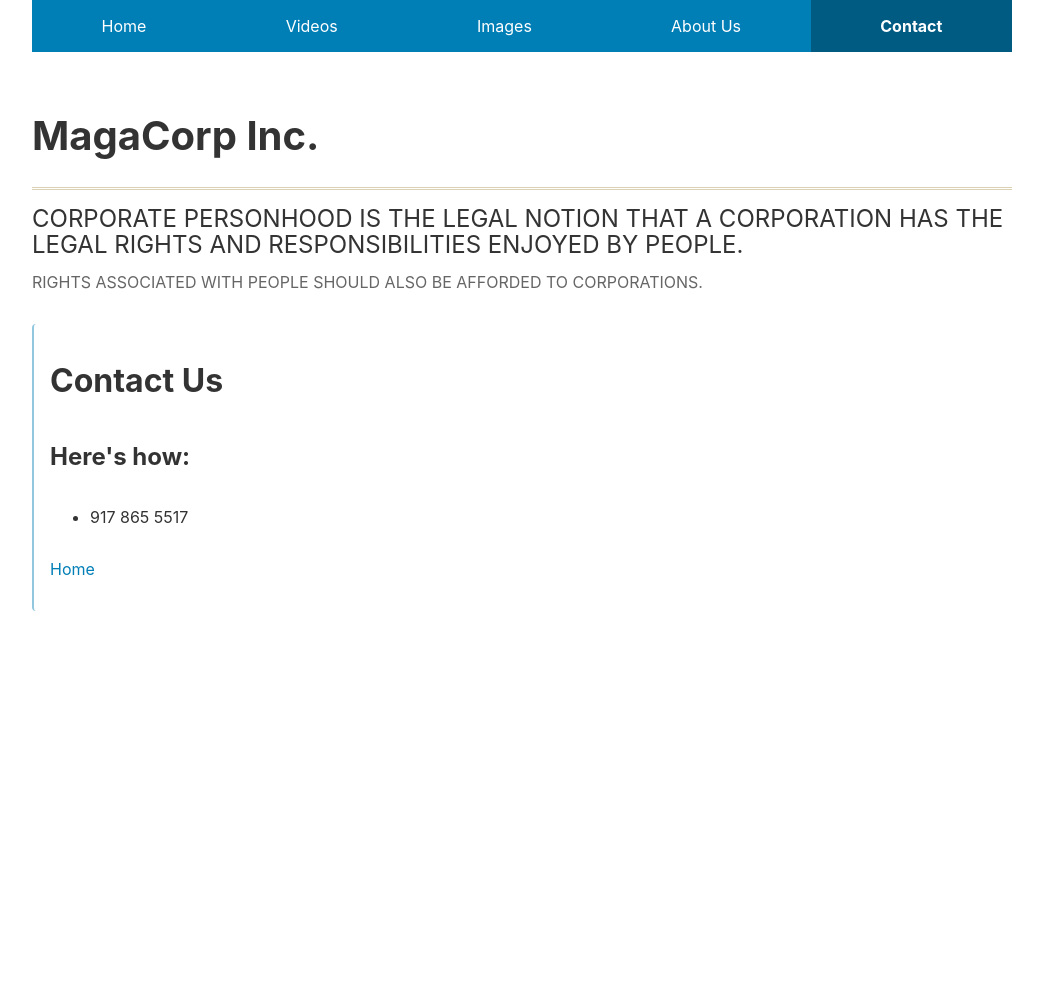
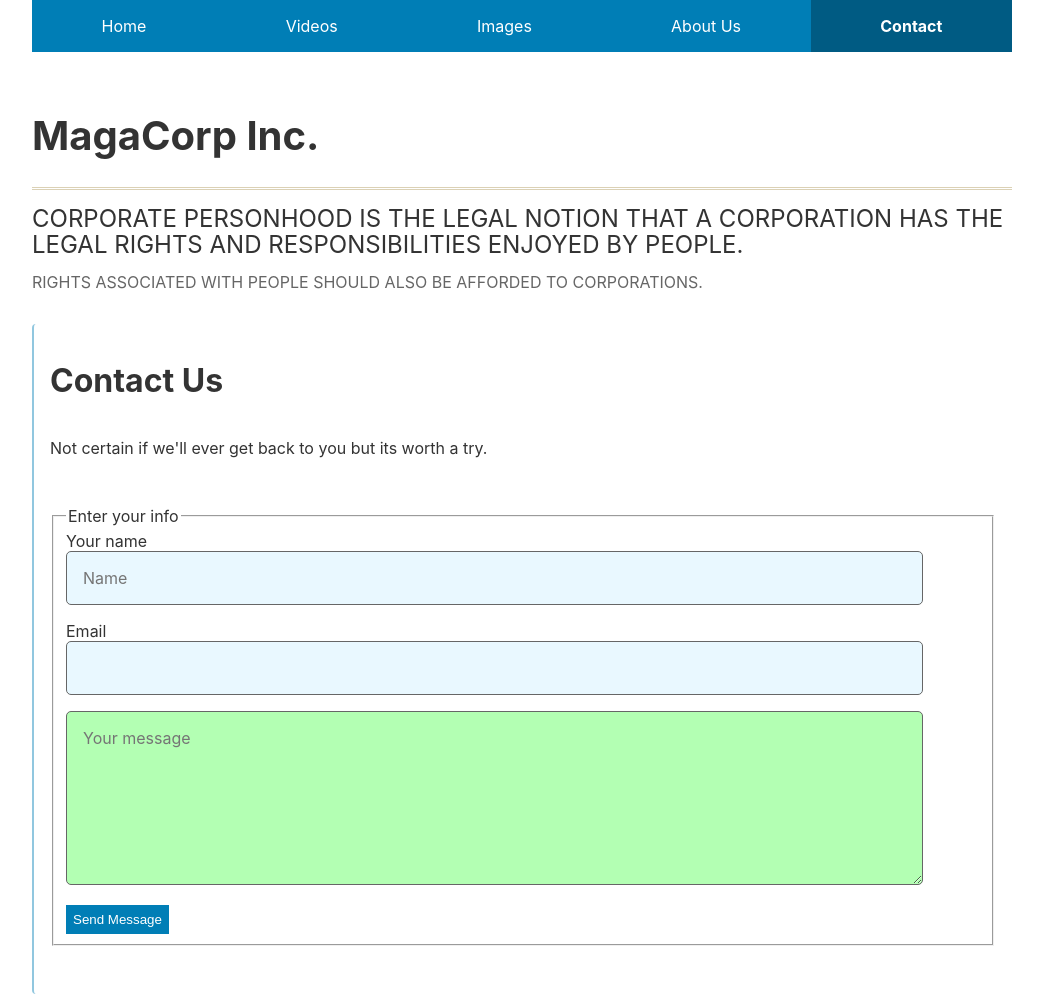
Before and after one commit to AlexKarry/Redesign-continued, an Eleventy site: page src/pages/contact.md in a window 1280 px wide. Shown: the whole page, without its empty margins (118-1161 px from the left). Before the commit the page ends 800 px from the top, so only its background shows below. Built offline with nearby package versions, Linux system fonts and the light colour scheme; Eleventy itself is replaced by a stand-in of ours; files that its build step writes are made by us from their sources.

Commit message:
First commit

```diff
--- /dev/null
+++ b/src/_includes/components/contact.html
@@ -0,0 +1,36 @@
+<!-- <form name="contact" method="POST" action="/" autocomplete="true"> -->
+<form action="/" data-netlify="true">
+  <fieldset>
+    <legend>Enter your info</legend>
+    <label for="name">Your name</label>
+    <input
+      type="text"
+      name="name"
+      id="name"
+      placeholder="Name"
+      required
+      autocomplete="name"
+      title="Please enter your name"
+    />
+
+    <label for="email">Email</label>
+    <input
+      type="email"
+      name="email"
+      id="email"
+      autocomplete="email"
+      title="The domain portion of the email address is invalid (the portion after the @)."
+      pattern="^([^\x00-\x20\x22\x28\x29\x2c\x2e\x3a-\x3c\x3e\x40\x5b-\x5d\x7f-\xff]+|\x22([^\x0d\x22\x5c\x80-\xff]|\x5c[\x00-\x7f])*\x22)(\x2e([^\x00-\x20\x22\x28\x29\x2c\x2e\x3a-\x3c\x3e\x40\x5b-\x5d\x7f-\xff]+|\x22([^\x0d\x22\x5c\x80-\xff]|\x5c[\x00-\x7f])*\x22))*\x40([^\x00-\x20\x22\x28\x29\x2c\x2e\x3a-\x3c\x3e\x40\x5b-\x5d\x7f-\xff]+|\x5b([^\x0d\x5b-\x5d\x80-\xff]|\x5c[\x00-\x7f])*\x5d)(\x2e([^\x00-\x20\x22\x28\x29\x2c\x2e\x3a-\x3c\x3e\x40\x5b-\x5d\x7f-\xff]+|\x5b([^\x0d\x5b-\x5d\x80-\xff]|\x5c[\x00-\x7f])*\x5d))*(\.\w{2,})+$"
+      required
+    />
+
+    <textarea
+      name="message"
+      id="message"
+      placeholder="Your message"
+      rows="7"
+    ></textarea>
+
+    <button type="submit" name="submit">Send Message</button>
+  </fieldset>
+</form>
--- /dev/null
+++ b/src/_includes/layouts/contact.html
@@ -0,0 +1,7 @@
+---
+layout: layouts/layout.html
+---
+
+{{ content }}
+
+<article>{% include "components/contact.html" %}</article>
--- a/src/pages/contact.md
+++ b/src/pages/contact.md
@@ -1,11 +1,7 @@
 ---
+layout: layouts/contact.html
 pageTitle: Contact Us
 navTitle: Contact
-date: 2019-04-01
 ---
 
-## Here's how:
-
-* 917 865 5517
-
-[Home](/)
+Not certain if we'll ever get back to you but its worth a try.
--- a/src/scss/styles.scss
+++ b/src/scss/styles.scss
@@ -3,3 +3,53 @@
 @import "imports/header";
 @import "imports/nav";
 @import "imports/videos";
+
+form {
+  padding: 2em 0;
+}
+
+label {
+  display: block;
+}
+
+input,
+textarea {
+  border: 1px solid $med-gray;
+  border-radius: 5px;
+}
+
+input,
+textarea {
+  width: 90%;
+  padding: 1em;
+  margin-bottom: 1em;
+  font: inherit;
+}
+
+button {
+  padding: 6px;
+  border: 1px solid $link;
+  background-color: $link;
+  color: #fff;
+  cursor: pointer;
+}
+
+input:focus,
+textarea:focus {
+  box-shadow: 0 0 15px lighten($link, 40%);
+}
+
+input:required,
+textarea:required {
+  background-color: lighten($link, 60%);
+}
+
+input:valid,
+textarea:valid {
+  background-color: lighten(green, 60%);
+}
+
+input:focus:invalid,
+textarea:focus:invalid {
+  background-color: lighten(red, 40%);
+}
```
Also changed, not shown: src/css/styles.css, 1 other file.
